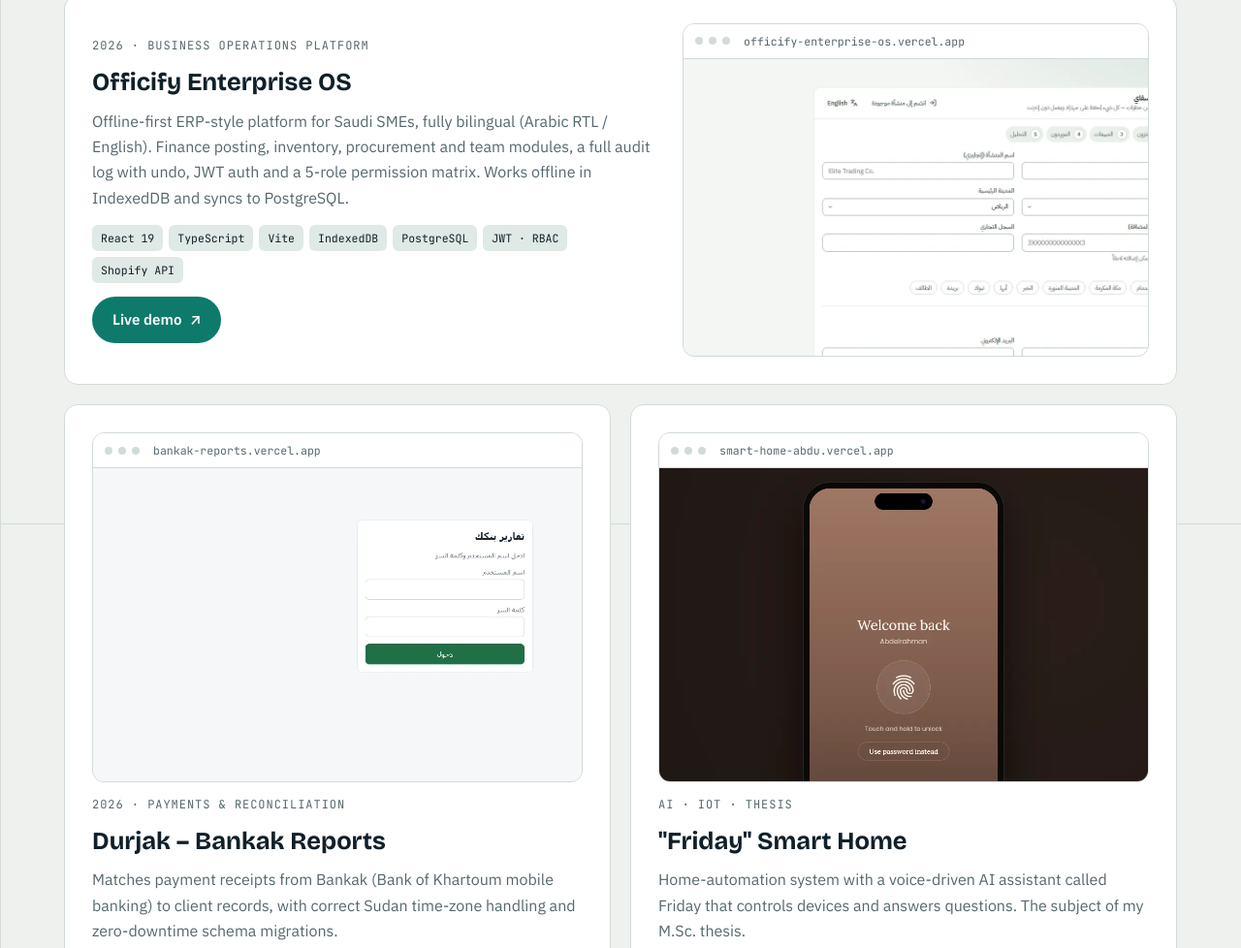
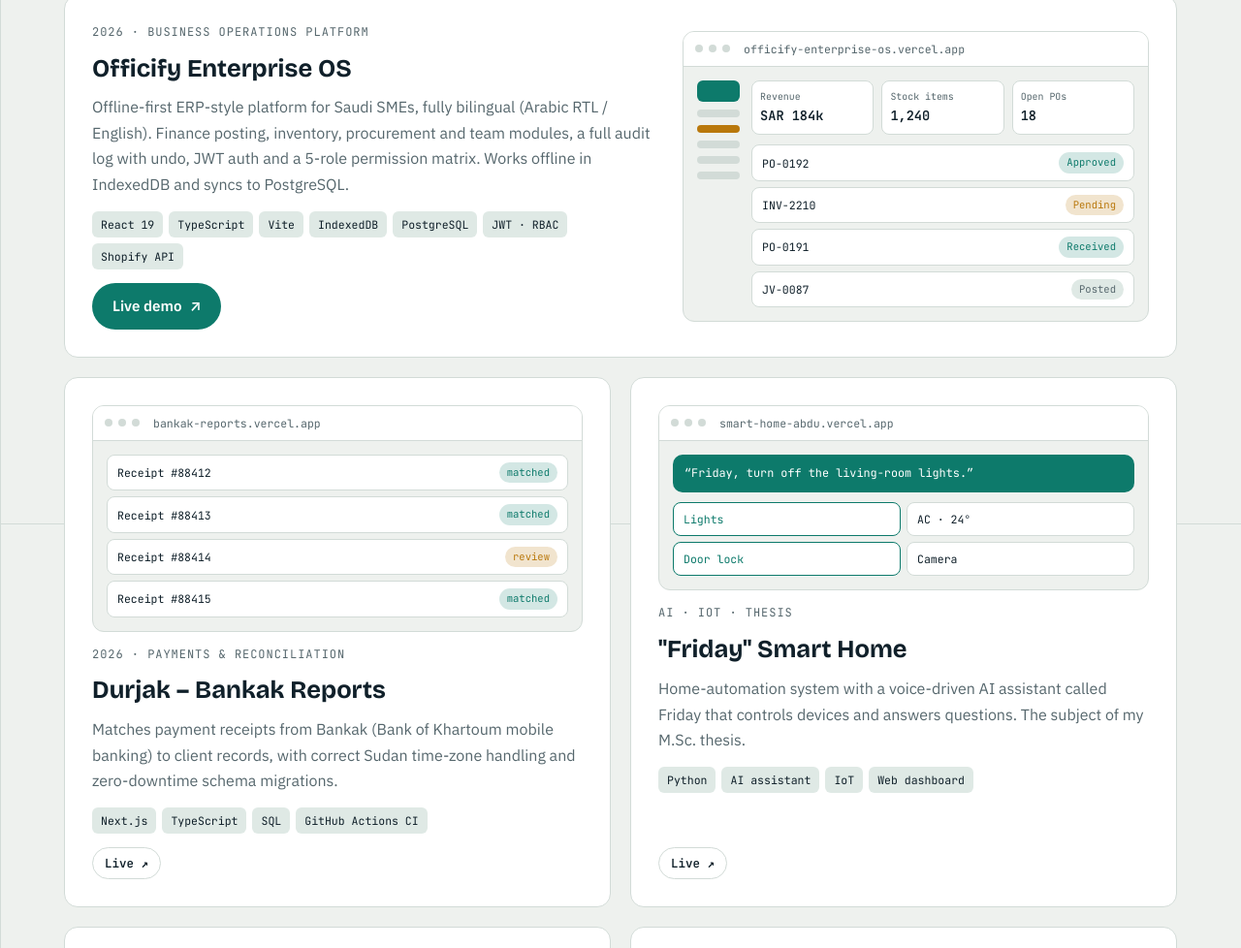
Before and after one commit to Abdu090/abdu-portfolio, a plain HTML site: page index.html in a window 1280 px wide. Shown: the part 1060-2038 px from the top of the page at 97% size. Drawn offline with nearby package versions, Linux system fonts and the light colour scheme.

```diff
--- a/index.html
+++ b/index.html
@@ -396,14 +396,20 @@ footer{border-top:1px solid var(--line);padding-block:36px;background:var(--bg)}
         </div>
         <div class="shot" aria-hidden="true">
           <div class="shot-bar"><i></i><i></i><i></i><span>officify-enterprise-os.vercel.app</span></div>
-          <img class="shot-img" src="images/officify.webp" alt="" width="1000" height="640" loading="lazy">
+          <div class="shot-body erp">
+            <div class="side"><b></b><i></i><i class="on"></i><i></i><i></i><i></i></div>
+            <div class="main">
+              <div class="kpis"><div><small>Revenue</small><b>SAR 184k</b></div><div><small>Stock items</small><b>1,240</b></div><div><small>Open POs</small><b>18</b></div></div>
+              <div class="rows"><span><em>PO-0192</em><u class="g">Approved</u></span><span><em>INV-2210</em><u class="a">Pending</u></span><span><em>PO-0191</em><u class="g">Received</u></span><span><em>JV-0087</em><u>Posted</u></span></div>
+            </div>
+          </div>
         </div>
       </article>
 
       <article class="proj reveal">
         <div class="shot sm" aria-hidden="true">
           <div class="shot-bar"><i></i><i></i><i></i><span>bankak-reports.vercel.app</span></div>
-          <img class="shot-img" src="images/durjak.webp" alt="" width="1000" height="640" loading="lazy">
+          <div class="shot-body recon"><span><em>Receipt #88412</em><u class="g">matched</u></span><span><em>Receipt #88413</em><u class="g">matched</u></span><span><em>Receipt #88414</em><u class="a">review</u></span><span><em>Receipt #88415</em><u class="g">matched</u></span></div>
         </div>
         <span class="ptype">2026 · <span class="en">Payments &amp; reconciliation</span><span class="ar">مدفوعات ومطابقة</span></span>
         <h3><span class="en">Durjak – Bankak Reports</span><span class="ar">دُرجك – تقارير بنكك</span></h3>
@@ -415,7 +421,7 @@ footer{border-top:1px solid var(--line);padding-block:36px;background:var(--bg)}
       <article class="proj reveal">
         <div class="shot sm" aria-hidden="true">
           <div class="shot-bar"><i></i><i></i><i></i><span>smart-home-abdu.vercel.app</span></div>
-          <img class="shot-img" src="images/smart-home.webp" alt="" width="1000" height="640" loading="lazy">
+          <div class="shot-body home"><div class="say">“Friday, turn off the living-room lights.”</div><div class="devs"><span class="on">Lights</span><span>AC · 24°</span><span class="on">Door lock</span><span>Camera</span></div></div>
         </div>
         <span class="ptype"><span class="en">AI · IoT · Thesis</span><span class="ar">ذكاء اصطناعي · إنترنت الأشياء · رسالة</span></span>
         <h3><span class="en">"Friday" Smart Home</span><span class="ar">المنزل الذكي «Friday»</span></h3>
@@ -439,7 +445,7 @@ footer{border-top:1px solid var(--line);padding-block:36px;background:var(--bg)}
       <article class="proj reveal">
         <div class="shot sm" aria-hidden="true">
           <div class="shot-bar"><i></i><i></i><i></i><span>Power BI — Sales overview</span></div>
-          <img class="shot-img" src="images/powerbi.webp" alt="" width="1000" height="640" loading="lazy">
+          <div class="shot-body"><div class="bars"><i style="height:38%"></i><i style="height:55%"></i><i style="height:47%"></i><i style="height:70%"></i><i style="height:62%"></i><i style="height:84%"></i><i style="height:76%"></i><i style="height:95%"></i></div></div>
         </div>
         <span class="ptype">2024 · <span class="en">Data analytics</span><span class="ar">تحليل بيانات</span></span>
         <h3><span class="en">E-Commerce Analytics Dashboard</span><span class="ar">لوحة تحليلات متجر إلكتروني</span></h3>
```
Also changed, not shown: abdu-illustrated.webp (added), mini-abdu.png (added).
